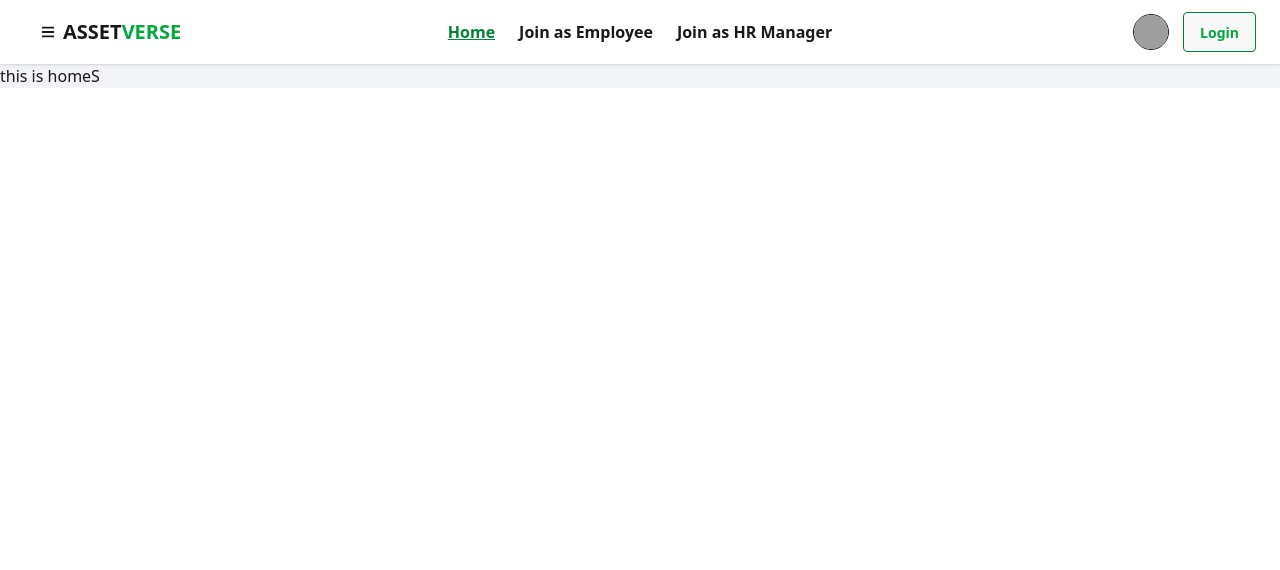
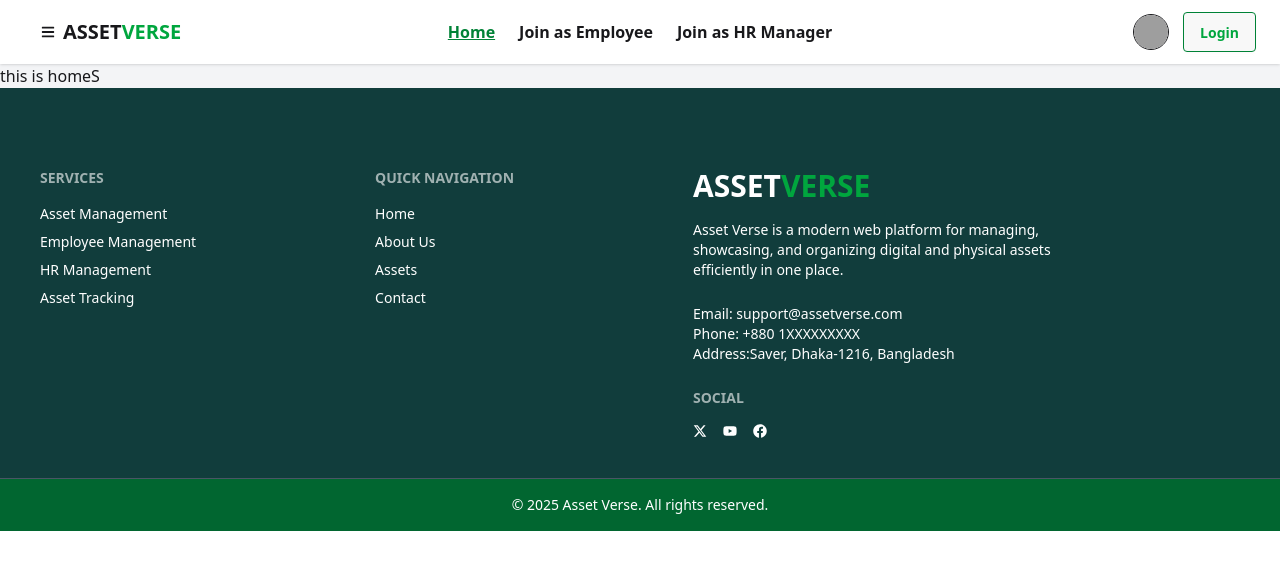
Before and after one commit to Shaifuzzman-Ratul/asset-verse-client, a React (Vite) app: page / in a window 1280 px wide. Shown: the top 570 px of the page. Built offline with nearby package versions, Linux system fonts and the light colour scheme; no server answers; grey boxes are pictures that could not be loaded.

Commit message:
added footer to the project

```diff
--- a/src/Components/Footer/Footer.jsx
+++ b/src/Components/Footer/Footer.jsx
@@ -1,9 +1,61 @@
-import React from 'react';
+import React from "react";
+import { FaFacebook, FaYoutube } from "react-icons/fa";
+import { FaXTwitter } from "react-icons/fa6";
 
 const Footer = () => {
     return (
-        <div>
+        <div className="bg-[#113d3c] text-white pt-10">
+            <footer className="footer sm:footer-horizontal p-10">
 
+                {/* Services */}
+                <nav>
+                    <h6 className="footer-title">Services</h6>
+                    <a className="link link-hover">Asset Management</a>
+                    <a className="link link-hover">Employee Management</a>
+                    <a className="link link-hover">HR Management</a>
+                    <a className="link link-hover">Asset Tracking</a>
+                </nav>
+
+                {/* Quick Navigation */}
+                <nav>
+                    <h6 className="footer-title">Quick Navigation</h6>
+                    <a className="link link-hover">Home</a>
+                    <a className="link link-hover">About Us</a>
+                    <a className="link link-hover">Assets</a>
+                    <a className="link link-hover">Contact</a>
+                </nav>
+
+                {/* Company Info */}
+                <nav className="max-w-sm">
+                    <span className="text-3xl font-extrabold">
+                        ASSET<span className="text-green-600">VERSE</span>
+                    </span>
+                    <p className="mt-2 text-sm">
+                        Asset Verse is a modern web platform for managing, showcasing, and
+                        organizing digital and physical assets efficiently in one place.
+                    </p>
+
+                    {/* Contact Info */}
+                    <div className="mt-4 text-sm">
+                        <p>Email: support@assetverse.com</p>
+                        <p>Phone: +880 1XXXXXXXXX</p>
+                        <p>Address:Saver, Dhaka-1216, Bangladesh</p>
+                    </div>
+
+                    {/* Social */}
+                    <h6 className="footer-title mt-4">Social</h6>
+                    <div className="grid grid-flow-col gap-4">
+                        <a className="cursor-pointer"><FaXTwitter /></a>
+                        <a className="cursor-pointer"><FaYoutube /></a>
+                        <a className="cursor-pointer"><FaFacebook /></a>
+                    </div>
+                </nav>
+            </footer>
+
+
+            <div className="text-center py-4 border-t bg-green-800 border-gray-600 text-sm">
+                © {new Date().getFullYear()} Asset Verse. All rights reserved.
+            </div>
         </div>
     );
 };
```
